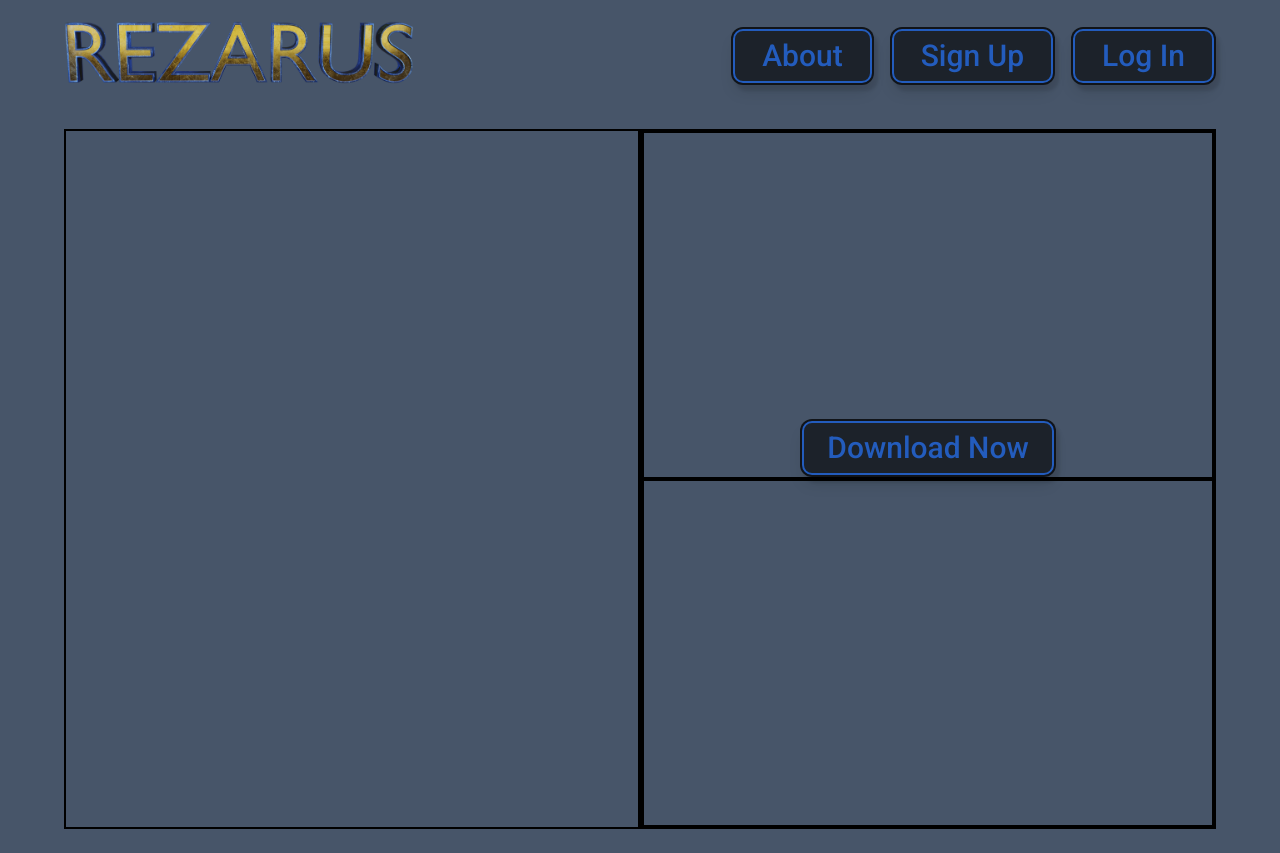
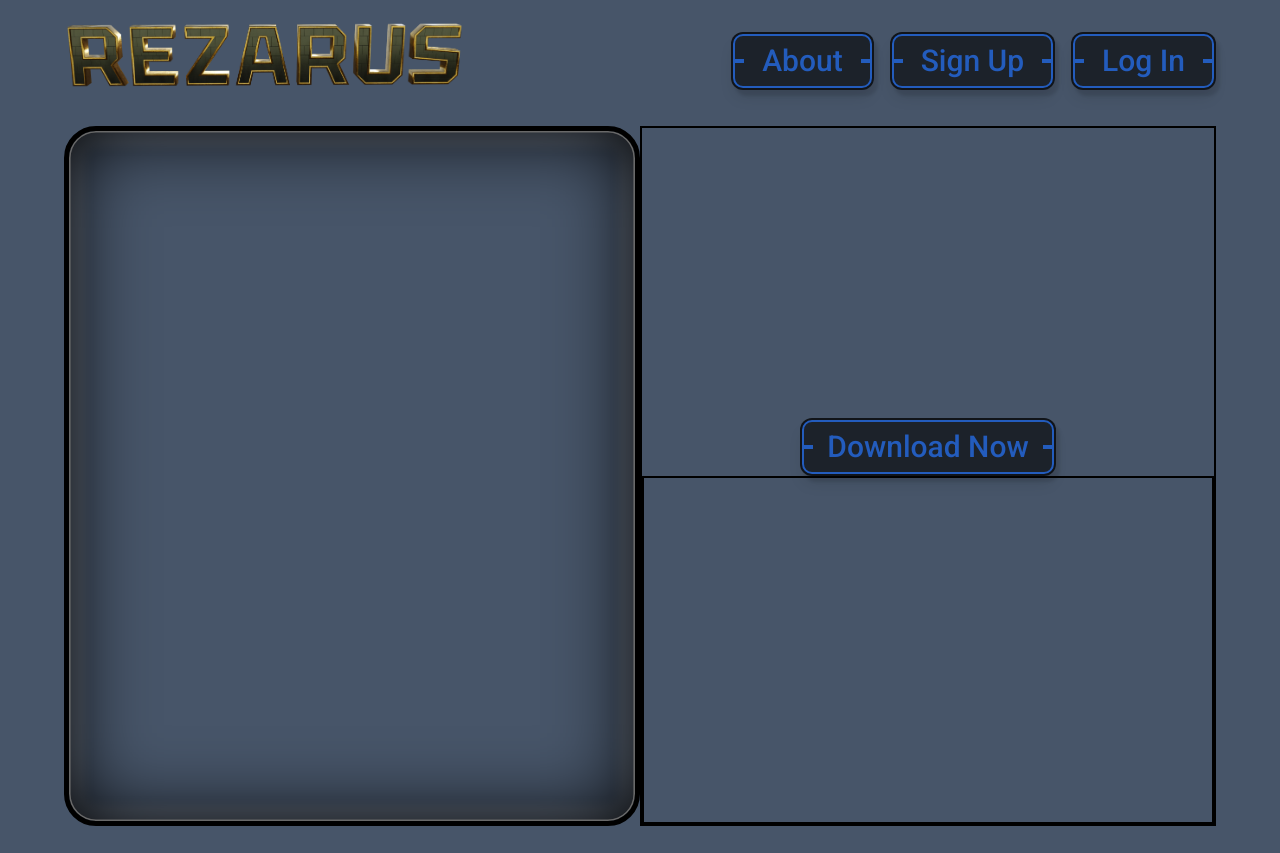
Before and after one commit to Jdub679/rezarus-main, a Next.js app: page / in a window 1280 px wide. Built offline with nearby package versions, Linux system fonts and the light colour scheme.

Commit message:
Added new logo image, image section

```diff
--- a/app/globals.css
+++ b/app/globals.css
@@ -23,15 +23,39 @@
 
 .button {
   @apply hover:text-[#316dd5] text-3xl font-medium cursor-pointer
-  py-2 px-1 rounded-xl
+  py-2 px-1 rounded-xl relative
   border-[3px] border-[rgba(0,0,0,0.4)] hover:border-[#316dd5] shadow-bordershadow
   bg-[rgba(0,0,0,0.6)] outline outline-[2px] outline-[#235cbd] outline-offset-[-4px];
 }
+
+.button::before,
+.button::after {
+  position: absolute;
+  background-color: #235cbd;
+}
+.button::before {
+  content: "";
+  right: 0;
+  top: 50%;
+  transform: translateY(-50%);
+  width: 10px;
+  height: 4px;
+}
+
+.button::after {
+  content: "";
+  left: 0;
+  top: 50%;
+  transform: translateY(-50%);
+  width: 10px;
+  height: 4px;
+}
+
 
 .anchor {
   @apply px-6 rounded-xl
 }
 
 .parent {
-  @apply px-16 pb-6 pt-5
+  @apply px-16 pb-4 pt-5
 }
--- a/components/Button/button-nav.module.css
+++ /dev/null
@@ -1,10 +0,0 @@
-.button {
-  @apply hover:text-[#316dd5] text-3xl font-medium cursor-pointer
-  py-1 px-1 rounded-xl
-  border-[3px] border-[rgba(0,0,0,0.4)] hover:border-[#316dd5] shadow-bordershadow
-  bg-[rgba(0,0,0,0.6)] outline outline-[2px] outline-[#235cbd] outline-offset-[-4px];
-}
-
-.anchor {
-  @apply px-4 rounded-xl
-}
--- a/components/hero/Hero.tsx
+++ b/components/hero/Hero.tsx
@@ -7,12 +7,12 @@ function Hero() {
 
   return (
     <main className="parent ">
-      <section className={`${styles.mainsection} flex flex-row w-full h-[700px]`}>
-        <div className="image-slider border-2 w-1/2 h-full border-black">
+      <section className={`${styles.mainSection} flex flex-row w-full h-[700px]`}>
+        <div className={`${styles.imageSlider}`}>
 
         </div>
         <div className="right-container border-2 w-1/2 h-full border-black flex flex-col">
-          <div className={`${styles.downloadsection} border-black border-2 h-1/2`}>
+          <div className={`${styles.downloadSection}`}>
             <DownloadButton
               filePath={filePath}
               className="button anchor text-[#235cbd]"
--- a/components/hero/hero.module.css
+++ b/components/hero/hero.module.css
@@ -1,7 +1,12 @@
-.mainsection {
-  @apply flex
+.mainSection {
+  @apply flex;
 }
 
-.downloadsection {
-  @apply flex justify-center items-end
+.downloadSection {
+  @apply flex justify-center items-end h-1/2;
 }
+
+.imageSlider {
+  @apply border-[5px] w-1/2 rounded-[2rem] h-full border-black relative shadow-cardshadow;
+
+}
--- a/components/navbar/Navbar.tsx
+++ b/components/navbar/Navbar.tsx
@@ -9,7 +9,7 @@ import Image from 'next/image';
 function Navbar() {
   const [ active, setActive ] = useState('');
   const images = [
-    '/title-img-1.webp'
+    '/title-img.webp'
   ]
 
   return (
@@ -18,7 +18,7 @@ function Navbar() {
         <Image
           src={images[0]}
           alt="Rezarus logo"
-          width={350}
+          width={400}
           height={175}
           />
         <ul className="flex flex-row gap-4 justify-end items-end">
--- a/tailwind.config.ts
+++ b/tailwind.config.ts
@@ -9,7 +9,8 @@ const config: Config = {
   theme: {
     extend: {
       boxShadow: {
-        'bordershadow': '4px 6px 3px 0 rgba(0,0,0,0.1),0px 10px 15px -3px rgba(0,0,0,0.1)'
+        'bordershadow': '4px 6px 3px 0 rgba(0,0,0,0.1),0px 10px 15px -3px rgba(0,0,0,0.1)',
+        'cardshadow': 'inset 0 0 0 .1rem rgb(105, 105, 105), inset 0 0 5rem black, inset 0 0 .5rem 1rem rgba(150,150,150,.25)'
       }
     },
   },
```
Also changed, not shown: public/title-img-1.webp (deleted), public/title-img.webp (added).
